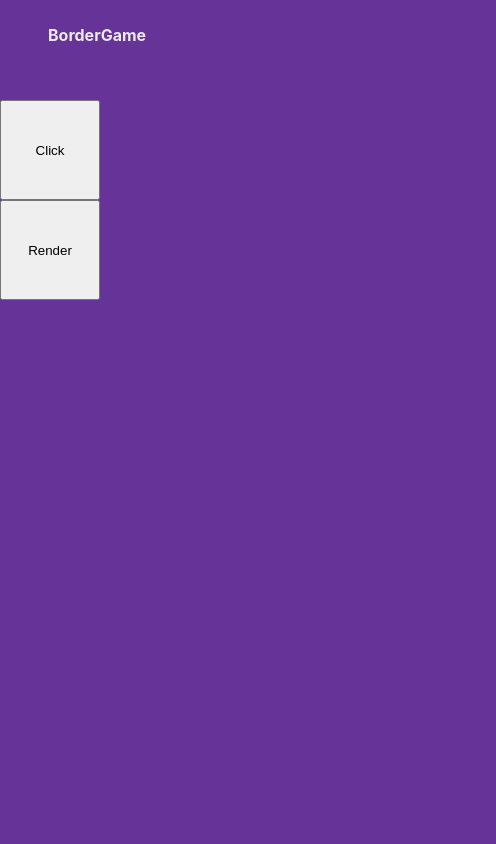
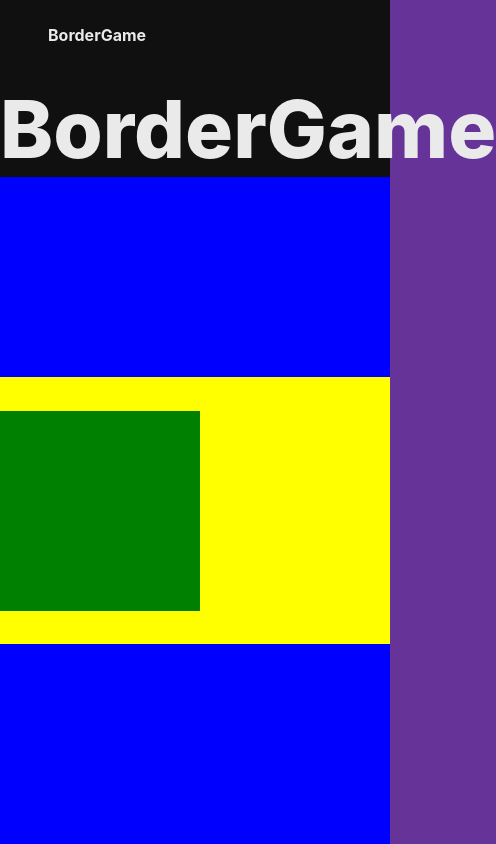
Before and after one commit to yyb02006/Boardgame, a React (Create React App) app: page /Test in a window 390 px wide. Shown: the whole page, 496 px wide, since content can reach past the window. Built offline with nearby package versions, Linux system fonts and the light colour scheme.

Commit message:
1024px 중단점이하 사이즈 대한 반응형 css 작성

```diff
--- a/src/routes/Home.tsx
+++ b/src/routes/Home.tsx
@@ -26,15 +26,49 @@ const Layout = styled.section`
 	font-weight: 800;
 	position: relative;
 	padding: 80px 120px 40px 120px;
-	display: flex;
-	flex-direction: column;
+	@media screen and (max-width: 1024px) {
+		display: flex;
+		flex-direction: column;
+		padding: 80px 0 40px 0;
+	}
 `;
 
 const BoardLayout = styled.div`
 	position: relative;
 	display: flex;
 	justify-content: space-between;
-	height: 100%;
+	height: auto;
+	@media screen and (max-width: 1024px) {
+		flex-direction: column;
+		align-items: center;
+		width: 100%;
+		height: 100%;
+	}
+`;
+
+const PlayerCardStyle = styled.div<PlayerCardStyleProps>`
+	max-width: 400px;
+	width: 100%;
+	background-color: ${(props) =>
+		props.$player === 'player1'
+			? colors.player1.noneActiveBox
+			: colors.player2.noneActiveBox};
+	margin: ${(props) =>
+		props.$player === 'player1' ? '0 40px 0 0' : '0 0 0 40px'};
+	padding: 12px 24px;
+	font-size: 4vw;
+	h3 {
+		font-size: 2rem;
+		font-weight: 600;
+		margin: 0;
+	}
+	@media screen and (max-width: 1024px) {
+		margin: ${(props) =>
+			props.$player === 'player1' ? '0 0 20px 0' : '20px 0 0 0 '};
+		max-width: 100%;
+		display: flex;
+		justify-content: space-between;
+	}
 `;
 
 const BoardItemsContainer = styled.div<BoardItemsContainerProps>`
@@ -42,8 +76,14 @@ const BoardItemsContainer = styled.div<BoardItemsContainerProps>`
 	grid-template-columns: repeat(5, 1fr);
 	background-color: ${(props) => colors[props.$currentPlayer].noneActiveBox};
 	display: grid;
-	height: 100%;
+	width: 35vw;
+	height: 35vw;
 	aspect-ratio: 1;
+	@media screen and (max-width: 1024px) {
+		height: 100%;
+		width: auto;
+		aspect-ratio: 1;
+	}
 `;
 
 const Boxes = styled.div<BoxesProps>`
@@ -58,6 +98,7 @@ const Boxes = styled.div<BoxesProps>`
 			return 'transparent';
 		}
 	}};
+	font-size: 3vw;
 `;
 
 const BoardBordersContainer = styled.div<BoardBordersContainerProps>`
@@ -67,21 +108,6 @@ const BoardBordersContainer = styled.div<BoardBordersContainerProps>`
 	display: flex;
 	flex-direction: ${(props) => props.$borderDirection};
 	justify-content: space-between;
-`;
-
-const PlayerCardStyle = styled.div<PlayerCardStyleProps>`
-	width: 400px;
-	background-color: ${(props) =>
-		props.$player === 'player1'
-			? colors.player1.noneActiveBox
-			: colors.player2.noneActiveBox};
-	margin: ${(props) =>
-		props.$player === 'player1' ? '0 20px 0 0' : '0 0 0 20px'};
-	padding: 0 24px;
-	h3 {
-		font-size: 2rem;
-		font-weight: 600;
-	}
 `;
 
 const BoxStyle = styled.div<directionInterface>`
@@ -618,7 +644,7 @@ const Home = () => {
 	return (
 		<HomeProvider>
 			<Layout>
-				The BorderGame
+				<div>The BorderGame</div>
 				<Board />
 			</Layout>
 		</HomeProvider>
--- a/src/routes/Test.tsx
+++ b/src/routes/Test.tsx
@@ -1,68 +1,60 @@
 /* eslint-disable @typescript-eslint/no-unused-vars */
 import React, { useCallback, useState } from 'react';
+import styled from 'styled-components';
 
-const ChildComponent = ({ handleFn }: { handleFn: () => void }) => {
-	console.log('ChildComponent is Rendered!');
+const Layout = styled.section`
+	background-color: var(--bgColor-dark);
+	color: #eaeaea;
+	height: 100vh;
+	width: 100%;
+	font-size: 5rem;
+	font-weight: 800;
+	position: relative;
+	display: flex;
+	flex-direction: column;
+	padding: 80px 0 0 0;
+`;
 
-	return (
-		<div>
-			<button
-				style={{
-					width: '100px',
-					height: '100px',
-					top: '100px',
-					position: 'relative',
-				}}
-				onClick={handleFn}
-			>
-				Click
-			</button>
-		</div>
-	);
-};
+const Child = styled.div`
+	max-width: 400px;
+	width: 100%;
+	height: 200px;
+	background-color: blue;
+	margin: 0 40px 0 0;
+	padding: 12px 24px;
+	font-size: 4vw;
+	h3 {
+		font-size: 2rem;
+		font-weight: 600;
+		margin: 0;
+	}
+`;
 
-const Child = React.memo(ChildComponent);
+const Middle = styled.div`
+	height: 200px;
+	width: 200px;
+	background-color: green;
+`;
 
-const ParentComponent = () => {
-	const [clicked, setClicked] = useState(false);
-	console.log('ParentComponent is Rendered!');
-	/* const handleClick = () => {
-		setClicked((p) => !p);
-		console.log('button Clicked');
-	}; */
-	const handleClick = useCallback(() => {
-		setClicked((p) => !p);
-		console.log('Button Clicked');
-	}, []);
-
-	return (
-		<div>
-			<Child handleFn={handleClick}></Child>
-		</div>
-	);
-};
+const BoardLayout = styled.div`
+	position: relative;
+	display: flex;
+	justify-content: space-between;
+	flex-direction: column;
+	height: 100%;
+	background-color: yellow;
+`;
 
 const Test = () => {
-	const [render, setRender] = useState(false);
-	console.log(render);
-
 	return (
-		<article>
-			<ParentComponent />
-			<button
-				style={{
-					width: '100px',
-					height: '100px',
-					top: '100px',
-					position: 'relative',
-				}}
-				onClick={() => {
-					setRender((p) => !p);
-				}}
-			>
-				Render
-			</button>
-		</article>
+		<Layout>
+			BorderGame
+			<BoardLayout>
+				<Child />
+				<Middle />
+				<Child />
+			</BoardLayout>
+		</Layout>
 	);
 };
 
```
